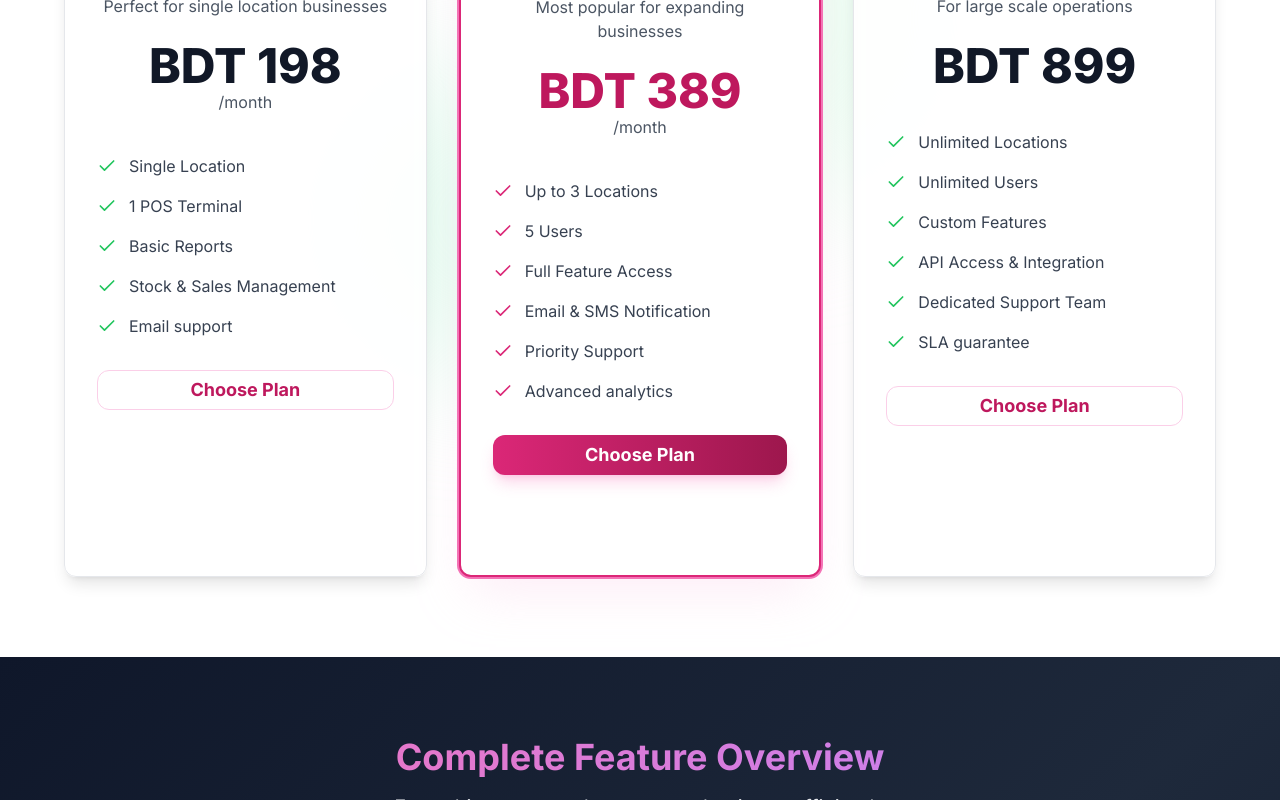
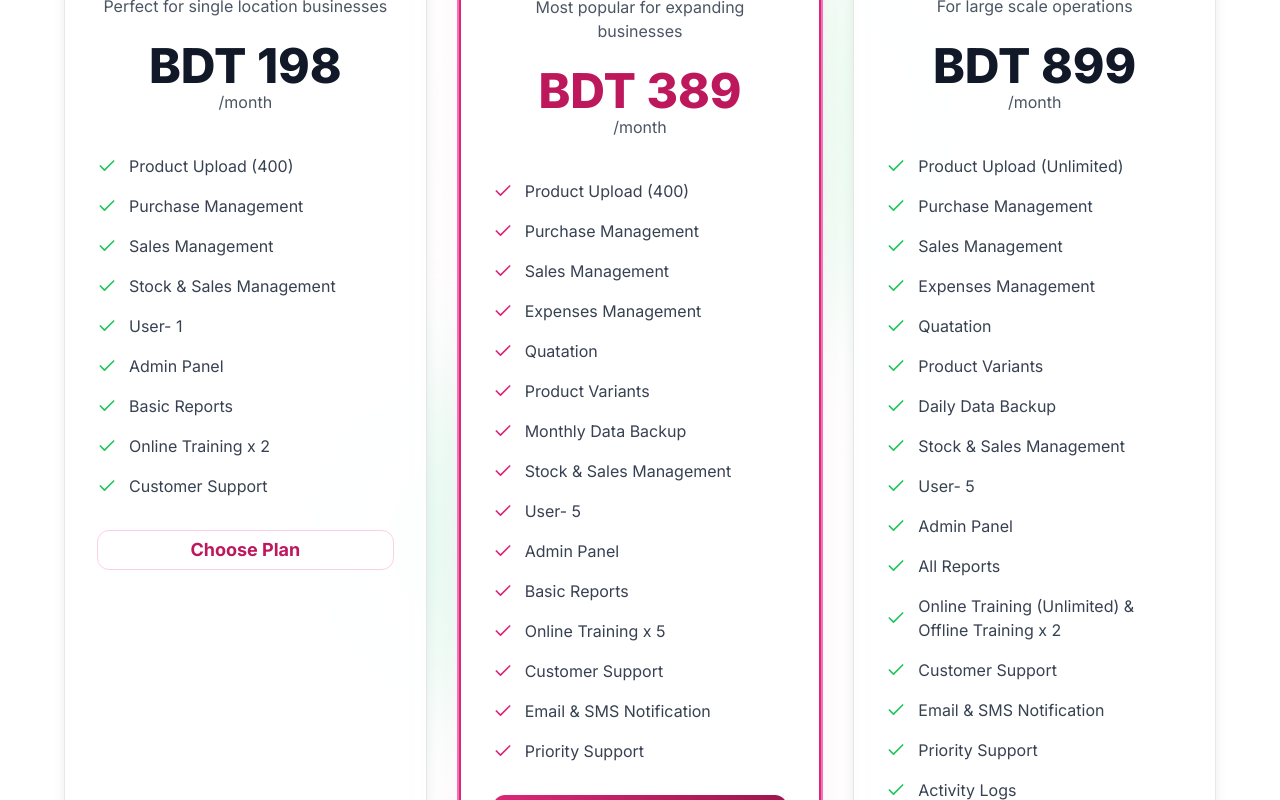
Before and after one commit to inflamesolutionsltd/pos, a React (Vite) app: page / in a window 1280 px wide. Shown: the part 3060-3860 px from the top of the page. Built offline with nearby package versions, Linux system fonts and the light colour scheme.

Commit message:
pricing update

```diff
--- a/package.json
+++ b/package.json
@@ -45,6 +45,7 @@
     "cmdk": "^1.0.0",
     "date-fns": "^3.6.0",
     "embla-carousel-react": "^8.3.0",
+    "firebase": "^11.9.1",
     "input-otp": "^1.2.4",
     "lucide-react": "^0.462.0",
     "next-themes": "^0.3.0",
--- a/src/components/sections/Contact.tsx
+++ b/src/components/sections/Contact.tsx
@@ -27,13 +27,23 @@ export const Contact = () => {
           <Card className="p-8 bg-white/10 backdrop-blur-md border border-white/20 hover:bg-white/20 transition-all duration-300 hover:border-pink-700/30">
             <h3 className="text-2xl font-bold mb-6 text-white">Send us a message</h3>
             <form className="space-y-6">
-              <div>
-                <Label htmlFor="fullName" className="text-white">Full Name</Label>
-                <Input
-                  id="fullName"
-                  placeholder="John Doe"
-                  className="bg-white/10 border-white/20 text-white placeholder:text-gray-300 focus:bg-white/20 transition-all duration-300 focus:border-green-400"
-                />
+              <div className="grid md:grid-cols-2 gap-4">
+                <div>
+                  <Label htmlFor="firstName" className="text-white">First Name</Label>
+                  <Input
+                    id="firstName"
+                    placeholder="John"
+                    className="bg-white/10 border-white/20 text-white placeholder:text-gray-300 focus:bg-white/20 transition-all duration-300 focus:border-pink-700"
+                  />
+                </div>
+                <div>
+                  <Label htmlFor="lastName" className="text-white">Last Name</Label>
+                  <Input
+                    id="lastName"
+                    placeholder="Doe"
+                    className="bg-white/10 border-white/20 text-white placeholder:text-gray-300 focus:bg-white/20 transition-all duration-300 focus:border-pink-700"
+                  />
+                </div>
               </div>
               <div>
                 <Label htmlFor="email" className="text-white">Email</Label>
@@ -41,16 +51,7 @@ export const Contact = () => {
                   id="email"
                   type="email"
                   placeholder="john@example.com"
-                  className="bg-white/10 border-white/20 text-white placeholder:text-gray-300 focus:bg-white/20 transition-all duration-300 focus:border-green-400"
-                />
-              </div>
-              <div>
-                <Label htmlFor="phone" className="text-white">Phone Number</Label>
-                <Input
-                  id="phone"
-                  type="tel"
-                  placeholder="+880123456789"
-                  className="bg-white/10 border-white/20 text-white placeholder:text-gray-300 focus:bg-white/20 transition-all duration-300 focus:border-green-400"
+                  className="bg-white/10 border-white/20 text-white placeholder:text-gray-300 focus:bg-white/20 transition-all duration-300 focus:border-pink-700"
                 />
               </div>
               <div>
@@ -58,7 +59,7 @@ export const Contact = () => {
                 <Input
                   id="company"
                   placeholder="Your Company"
-                  className="bg-white/10 border-white/20 text-white placeholder:text-gray-300 focus:bg-white/20 transition-all duration-300 focus:border-green-400"
+                  className="bg-white/10 border-white/20 text-white placeholder:text-gray-300 focus:bg-white/20 transition-all duration-300 focus:border-pink-700"
                 />
               </div>
               <div>
@@ -66,10 +67,10 @@ export const Contact = () => {
                 <Textarea
                   id="message"
                   placeholder="Tell us about your business needs..."
-                  className="bg-white/10 border-white/20 text-white placeholder:text-gray-300 min-h-[120px] focus:bg-white/20 transition-all duration-300 focus:border-green-400"
+                  className="bg-white/10 border-white/20 text-white placeholder:text-gray-300 min-h-[120px] focus:bg-white/20 transition-all duration-300 focus:border-pink-700"
                 />
               </div>
-              <Button className="w-full bg-gradient-to-r from-green-600 to-emerald-600 hover:from-green-700 hover:to-emerald-700 text-white transform hover:scale-105 transition-all duration-300 shadow-lg shadow-green-500/25">
+              <Button className="w-full bg-gradient-to-r from-pink-700 to-pink-900 hover:from-pink-800 hover:to-pink-950 text-white transform hover:scale-105 transition-all duration-300 shadow-lg shadow-pink-700/25">
                 Send Message
               </Button>
             </form>
@@ -143,9 +144,7 @@ export const Contact = () => {
                 <div className="flex items-center space-x-3 group cursor-pointer">
                   {/* Twitter Icon */}
                   <span className="text-2xl group-hover:scale-110 transition-transform duration-300">
-                    <svg xmlns="http://www.w3.org/2000/svg" viewBox="0 0 24 24" fill="currentColor" className="w-6 h-6 text-sky-400">
-                      <path d="M24 4.557a9.93 9.93 0 01-2.828.775 4.932 4.932 0 002.165-2.724c-.951.564-2.005.974-3.127 1.195a4.92 4.92 0 00-8.384 4.482c-4.086-.205-7.713-2.164-10.141-5.144a4.822 4.822 0 00-.666 2.475c0 1.708.87 3.216 2.188 4.099a4.904 4.904 0 01-2.229-.616c-.054 2.281 1.581 4.415 3.949 4.89a4.936 4.936 0 01-2.224.084c.627 1.956 2.444 3.377 4.6 3.417a9.867 9.867 0 01-6.102 2.104c-.396 0-.787-.023-1.175-.069a13.945 13.945 0 007.548 2.212c9.057 0 14.009-7.513 14.009-14.009 0-.213-.005-.425-.014-.636A10.012 10.012 0 0024 4.557z"/>
-                    </svg>
+                    <svg xmlns="http://www.w3.org/2000/svg" viewBox="0 0 24 24" fill="currentColor" className="w-6 h-6 text-sky-400"><path d="M24 4.557a9.93 9.93 0 01-2.828.775 4.932 4.932 0 002.165-2.724c-.951.564-2.005.974-3.127 1.195a4.92 4.92 0 00-8.384 4.482c-4.086-.205-7.713-2.164-10.141-5.144a4.822 4.822 0 00-.666 2.475c0 1.708.87 3.216 2.188 4.099a4.904 4.904 0 01-2.229-.616c-.054 2.281 1.581 4.415 3.949 4.89a4.936 4.936 0 01-2.224.084c.627 1.956 2.444 3.377 4.6 3.417a9.867 9.867 0 01-6.102 2.104c-.396 0-.787-.023-1.175-.069a13.945 13.945 0 007.548 2.212c9.057 0 14.009-7.513 14.009-14.009 0-.213-.005-.425-.014-.636A10.012 10.012 0 0024 4.557z"/></svg>
                   </span>
                   <span className="group-hover:text-white transition-colors duration-300">Twitter: @test</span>
                 </div>
--- a/src/components/sections/Pricing.tsx
+++ b/src/components/sections/Pricing.tsx
@@ -12,11 +12,17 @@ const plans = {
 			period: "/month",
 			description: "Perfect for single location businesses",
 			features: [
-				"Single Location",
-				"1 POS Terminal",
-				"Basic Reports",
+				"Product Upload (400)",
+				"Purchase Management",
+				"Sales Management",
 				"Stock & Sales Management",
-				"Email support",
+				"User- 1",
+				"Admin Panel ",
+				"Basic Reports ",
+				"Online Training x 2",
+				"Customer Support",
+
+
 			],
 			popular: false,
 		},
@@ -27,12 +33,22 @@ const plans = {
 			period: "/month",
 			description: "Most popular for expanding businesses",
 			features: [
-				"Up to 3 Locations",
-				"5 Users",
-				"Full Feature Access",
+				"Product Upload (400)",
+				"Purchase Management",
+				"Sales Management",
+				"Expenses Management",
+				"Quatation",
+				"Product Variants",
+				"Monthly Data Backup",
+				"Stock & Sales Management",
+				"User- 5",
+				"Admin Panel ",
+				"Basic Reports ",
+				"Online Training x 5",
+				"Customer Support",
 				"Email & SMS Notification",
 				"Priority Support",
-				"Advanced analytics",
+
 			],
 			popular: true,
 		},
@@ -40,15 +56,28 @@ const plans = {
 			name: "Premium Plan",
 			subtitle: "Large-Scale Solution",
 			price: "BDT 899",
-			period: "",
+			period: "/month",
 			description: "For large scale operations",
 			features: [
-				"Unlimited Locations",
-				"Unlimited Users",
-				"Custom Features",
+				"Product Upload (Unlimited)",
+				"Purchase Management",
+				"Sales Management",
+				"Expenses Management",
+				"Quatation",
+				"Product Variants",
+				"Daily Data Backup",
+				"Stock & Sales Management",
+				"User- 5",
+				"Admin Panel ",
+				"All Reports ",
+				"Online Training (Unlimited) & Offline Training x 2",
+				"Customer Support",
+				"Email & SMS Notification",
+				"Priority Support",
+				"Activity Logs",
 				"API Access & Integration",
 				"Dedicated Support Team",
-				"SLA guarantee",
+
 			],
 			popular: false,
 		},
@@ -61,11 +90,15 @@ const plans = {
 			period: "/6 months",
 			description: "Perfect for single location businesses",
 			features: [
-				"Single Location",
-				"1 POS Terminal",
-				"Basic Reports",
+				"Product Upload (400)",
+				"Purchase Management",
+				"Sales Management",
 				"Stock & Sales Management",
-				"Email support",
+				"User- 1",
+				"Admin Panel ",
+				"Basic Reports ",
+				"Online Training x 2",
+				"Customer Support",
 			],
 			popular: false,
 		},
@@ -76,12 +109,21 @@ const plans = {
 			period: "/6 months",
 			description: "Most popular for expanding businesses",
 			features: [
-				"Up to 3 Locations",
-				"5 Users",
-				"Full Feature Access",
+				"Product Upload (400)",
+				"Purchase Management",
+				"Sales Management",
+				"Expenses Management",
+				"Quatation",
+				"Product Variants",
+				"Monthly Data Backup",
+				"Stock & Sales Management",
+				"User- 5",
+				"Admin Panel ",
+				"Basic Reports ",
+				"Online Training x 5",
+				"Customer Support",
 				"Email & SMS Notification",
 				"Priority Support",
-				"Advanced analytics",
 			],
 			popular: true,
 		},
@@ -89,15 +131,27 @@ const plans = {
 			name: "Premium Plan",
 			subtitle: "Large-Scale Solution",
 			price: "BDT 5000",
-			period: "",
+			period: "/six months",
 			description: "For large scale operations",
 			features: [
-				"Unlimited Locations",
-				"Unlimited Users",
-				"Custom Features",
+				"Product Upload (Unlimited)",
+				"Purchase Management",
+				"Sales Management",
+				"Expenses Management",
+				"Quatation",
+				"Product Variants",
+				"Daily Data Backup",
+				"Stock & Sales Management",
+				"User- 5",
+				"Admin Panel ",
+				"All Reports ",
+				"Online Training (Unlimited) & Offline Training x 2",
+				"Customer Support",
+				"Email & SMS Notification",
+				"Priority Support",
+				"Activity Logs",
 				"API Access & Integration",
 				"Dedicated Support Team",
-				"SLA guarantee",
 			],
 			popular: false,
 		},
@@ -110,11 +164,15 @@ const plans = {
 			period: "/year",
 			description: "Perfect for single location businesses",
 			features: [
-				"Single Location",
-				"1 POS Terminal",
-				"Basic Reports",
+				"Product Upload (400)",
+				"Purchase Management",
+				"Sales Management",
 				"Stock & Sales Management",
-				"Email support",
+				"User- 1",
+				"Admin Panel ",
+				"Basic Reports ",
+				"Online Training x 2",
+				"Customer Support",
 			],
 			popular: false,
 		},
@@ -125,12 +183,21 @@ const plans = {
 			period: "/year",
 			description: "Most popular for expanding businesses",
 			features: [
-				"Up to 3 Locations",
-				"5 Users",
-				"Full Feature Access",
+				"Product Upload (400)",
+				"Purchase Management",
+				"Sales Management",
+				"Expenses Management",
+				"Quatation",
+				"Product Variants",
+				"Monthly Data Backup",
+				"Stock & Sales Management",
+				"User- 5",
+				"Admin Panel ",
+				"Basic Reports ",
+				"Online Training x 5",
+				"Customer Support",
 				"Email & SMS Notification",
 				"Priority Support",
-				"Advanced analytics",
 			],
 			popular: true,
 		},
@@ -138,15 +205,27 @@ const plans = {
 			name: "Premium Plan",
 			subtitle: "Large-Scale Solution",
 			price: "BDT 10000",
-			period: "",
+			period: "/year",
 			description: "For large scale operations",
 			features: [
-				"Unlimited Locations",
-				"Unlimited Users",
-				"Custom Features",
+				"Product Upload (Unlimited)",
+				"Purchase Management",
+				"Sales Management",
+				"Expenses Management",
+				"Quatation",
+				"Product Variants",
+				"Daily Data Backup",
+				"Stock & Sales Management",
+				"User- 5",
+				"Admin Panel ",
+				"All Reports ",
+				"Online Training (Unlimited) & Offline Training x 2",
+				"Customer Support",
+				"Email & SMS Notification",
+				"Priority Support",
+				"Activity Logs",
 				"API Access & Integration",
 				"Dedicated Support Team",
-				"SLA guarantee",
 			],
 			popular: false,
 		},
@@ -165,7 +244,7 @@ export const Pricing = () => {
 
 			<div className="container mx-auto px-4 sm:px-6 lg:px-8 relative z-10">
 				<div className="text-center space-y-6 mb-16">
-					<h2 className="text-4xl font-bold bg-gradient-to-r from-green-600 to-emerald-600 bg-clip-text text-transparent">
+					<h2 className="text-4xl font-bold bg-gradient-to-r from-pink-600 to-pink-800 bg-clip-text text-transparent">
 						Choose the Perfect Plan for Your Business
 					</h2>
 					<p className="text-xl text-gray-600 max-w-3xl mx-auto">
@@ -174,28 +253,19 @@ export const Pricing = () => {
 					</p>
 					<div className="flex justify-center gap-4">
 						<button
-							className={`px-4 py-2 rounded-lg font-semibold ${selectedPlan === "monthly"
-									? "bg-green-600 text-white"
-									: "bg-gray-200 text-gray-800"
-								}`}
+							className={`px-4 py-2 rounded-lg font-semibold ${selectedPlan === "monthly" ? "bg-pink-600 text-white" : "bg-gray-200 text-gray-800"}`}
 							onClick={() => setSelectedPlan("monthly")}
 						>
 							Monthly
 						</button>
 						<button
-							className={`px-4 py-2 rounded-lg font-semibold ${selectedPlan === "sixMonths"
-									? "bg-green-600 text-white"
-									: "bg-gray-200 text-gray-800"
-								}`}
+							className={`px-4 py-2 rounded-lg font-semibold ${selectedPlan === "sixMonths" ? "bg-pink-600 text-white" : "bg-gray-200 text-gray-800"}`}
 							onClick={() => setSelectedPlan("sixMonths")}
 						>
 							6 Months
 						</button>
 						<button
-							className={`px-4 py-2 rounded-lg font-semibold ${selectedPlan === "yearly"
-									? "bg-green-600 text-white"
-									: "bg-gray-200 text-gray-800"
-								}`}
+							className={`px-4 py-2 rounded-lg font-semibold ${selectedPlan === "yearly" ? "bg-pink-600 text-white" : "bg-gray-200 text-gray-800"}`}
 							onClick={() => setSelectedPlan("yearly")}
 						>
 							Yearly
--- a/src/components/sections/WhyChoose.tsx
+++ b/src/components/sections/WhyChoose.tsx
@@ -1,61 +1,60 @@
-
 import { Card } from "@/components/ui/card";
 
 const features = [
 	{
 		icon: "☁️",
 		title: "Fully Cloud-Based",
-    description: "Access from Anywhere - Your data is always available, wherever you are"
+		description: "Access from Anywhere - Your data is always available, wherever you are",
 	},
 	{
 		icon: "⚡",
 		title: "Lightning-Fast Ajax-powered",
-    description: "POS Terminal - No reloads, instant responses for faster transactions"
+		description: "POS Terminal - No reloads, instant responses for faster transactions",
 	},
 	{
 		icon: "🏪",
 		title: "Easy Multi-Store & Multi-User",
-    description: "Management - Scale your business across multiple locations effortlessly"
+		description: "Management - Scale your business across multiple locations effortlessly",
 	},
 	{
 		icon: "📊",
 		title: "Barcode & Thermal Printer",
-    description: "Support - Professional hardware integration for seamless operations"
+		description: "Support - Professional hardware integration for seamless operations",
 	},
 	{
 		icon: "📈",
 		title: "Real-Time Reports",
-    description: "Smart Dashboards - Make data-driven decisions with live insights"
+		description: "Smart Dashboards - Make data-driven decisions with live insights",
 	},
 	{
 		icon: "📱",
 		title: "SMS & Email Notifications",
-    description: "Built-In - Keep customers and staff informed automatically"
+		description: "Built-In - Keep customers and staff informed automatically",
 	},
 	{
 		icon: "🌍",
 		title: "Translation Ready",
-    description: "Perfect for Global Use - Serve international markets with ease"
+		description: "Perfect for Global Use - Serve international markets with ease",
 	},
 	{
 		icon: "📏",
 		title: "Flexible & Scalable",
-    description: "For Any Business Size - Grows with your business needs"
-  }
+		description: "For Any Business Size - Grows with your business needs",
+	},
 ];
 
 export const WhyChoose = () => {
 	return (
 		<section className="py-20 bg-gradient-to-br from-slate-900 via-slate-800 to-slate-900 text-white relative overflow-hidden">
 			<div className="absolute inset-0">
-        <div className="absolute top-1/4 left-1/4 w-96 h-96 bg-green-500/20 rounded-full blur-3xl animate-pulse"></div>
-        <div className="absolute bottom-1/4 right-1/3 w-80 h-80 bg-emerald-500/20 rounded-full blur-3xl animate-pulse delay-1000"></div>
-        <div className="absolute top-3/4 left-2/3 w-64 h-64 bg-green-400/20 rounded-full blur-3xl animate-pulse delay-2000"></div>
+				<div className="absolute top-1/4 left-1/4 w-96 h-96 bg-pink-500/20 rounded-full blur-3xl animate-pulse"></div>
+				<div className="absolute bottom-1/4 right-1/3 w-80 h-80 bg-pink-400/20 rounded-full blur-3xl animate-pulse delay-1000"></div>
+				<div className="absolute top-3/4 left-2/3 w-64 h-64 bg-pink-300/20 rounded-full blur-3xl animate-pulse delay-2000"></div>
 			</div>
 
 			<div className="container mx-auto px-4 sm:px-6 lg:px-8 relative z-10">
 				<div className="text-center space-y-4 mb-16">
-          <h2 className="text-4xl font-bold text-transparent bg-clip-text bg-gradient-to-r from-green-400 to-emerald-400">
+					<h2 className="text-4xl font-bold text-transparent bg-clip-text bg-gradient-to-r from-pink-400 to-pink-600">
 						Why Choose Inflame POS?
 					</h2>
 					<p className="text-xl text-gray-200 max-w-2xl mx-auto">
@@ -67,13 +66,14 @@ export const WhyChoose = () => {
 					{features.map((feature, index) => (
 						<Card
 							key={feature.title}
-              className="p-6 hover:shadow-2xl transition-all duration-500 hover:-translate-y-3 group animate-fade-in bg-white/10 backdrop-blur-md border border-white/20 hover:bg-white/20 hover:border-green-400/30"
+							className="p-6 hover:shadow-2xl transition-all duration-500 hover:-translate-y-3 group animate-fade-in bg-white/10 backdrop-blur-md border border-white/20 hover:bg-white/20 hover:border-pink-400/30"
 							style={{ animationDelay: `${index * 150}ms` }}
 						>
 							<div className="text-4xl mb-4 group-hover:scale-125 group-hover:rotate-12 transition-all duration-300">
 								{feature.icon}
 							</div>
 							<h3 className="text-lg font-bold text-white mb-3">
+								{" "}
 								{feature.title}
 							</h3>
 							<p className="text-gray-200 leading-relaxed text-sm">
--- /dev/null
+++ b/src/firebase.ts
@@ -0,0 +1,21 @@
+// Import the functions you need from the SDKs you need
+import { initializeApp } from "firebase/app";
+import { getAnalytics } from "firebase/analytics";
+// TODO: Add SDKs for Firebase products that you want to use
+// https://firebase.google.com/docs/web/setup#available-libraries
+
+// Your web app's Firebase configuration
+// For Firebase JS SDK v7.20.0 and later, measurementId is optional
+const firebaseConfig = {
+  apiKey: "AIzaSyD53UAejYubtfIR_12w8tfCPXjVafhRzFI",
+  authDomain: "inflame-pos.firebaseapp.com",
+  projectId: "inflame-pos",
+  storageBucket: "inflame-pos.firebasestorage.app",
+  messagingSenderId: "903728558107",
+  appId: "1:903728558107:web:3e2f4dca53ca1be3cdc8be",
+  measurementId: "G-VDBKKCCTXM"
+};
+
+// Initialize Firebase
+const app = initializeApp(firebaseConfig);
+const analytics = getAnalytics(app);
```
Also changed, not shown: 1 other file (tests, documents, lock files or other folders). Lines whose indentation alone changed are shown as unchanged.
